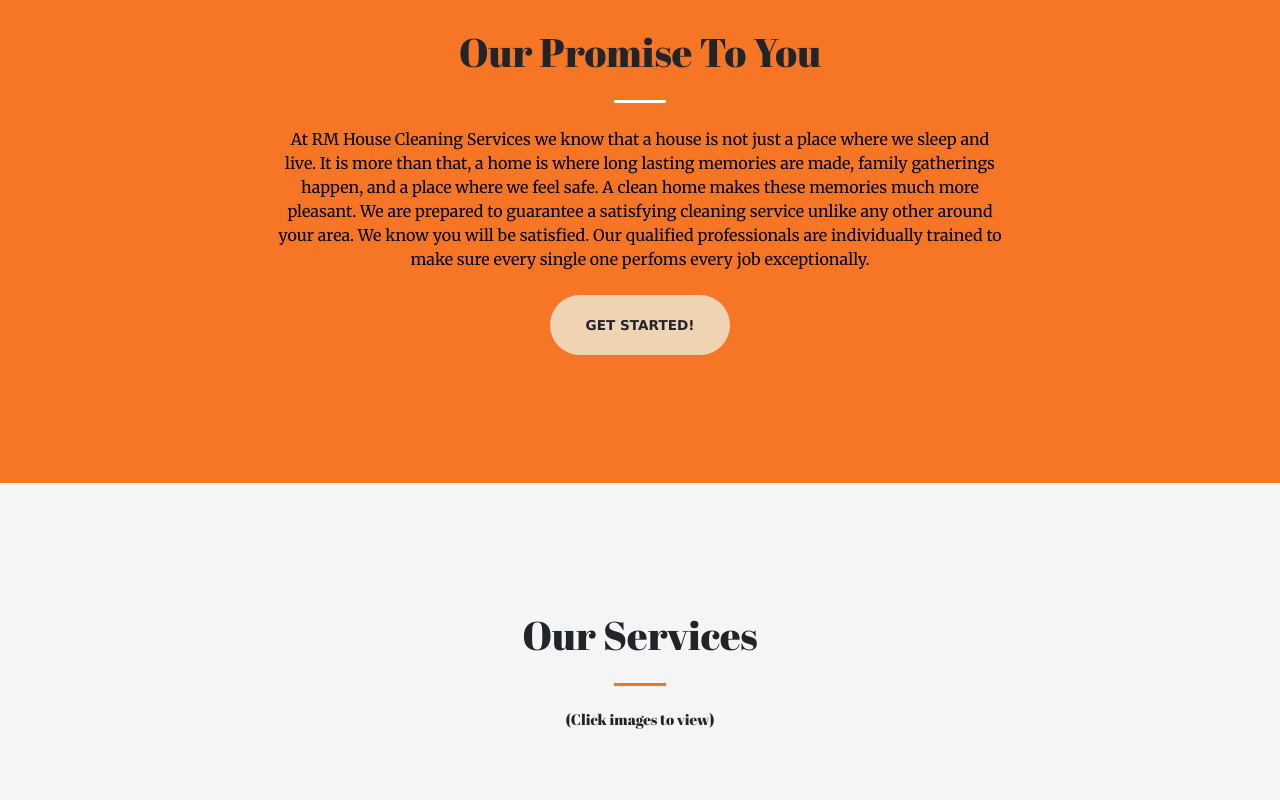
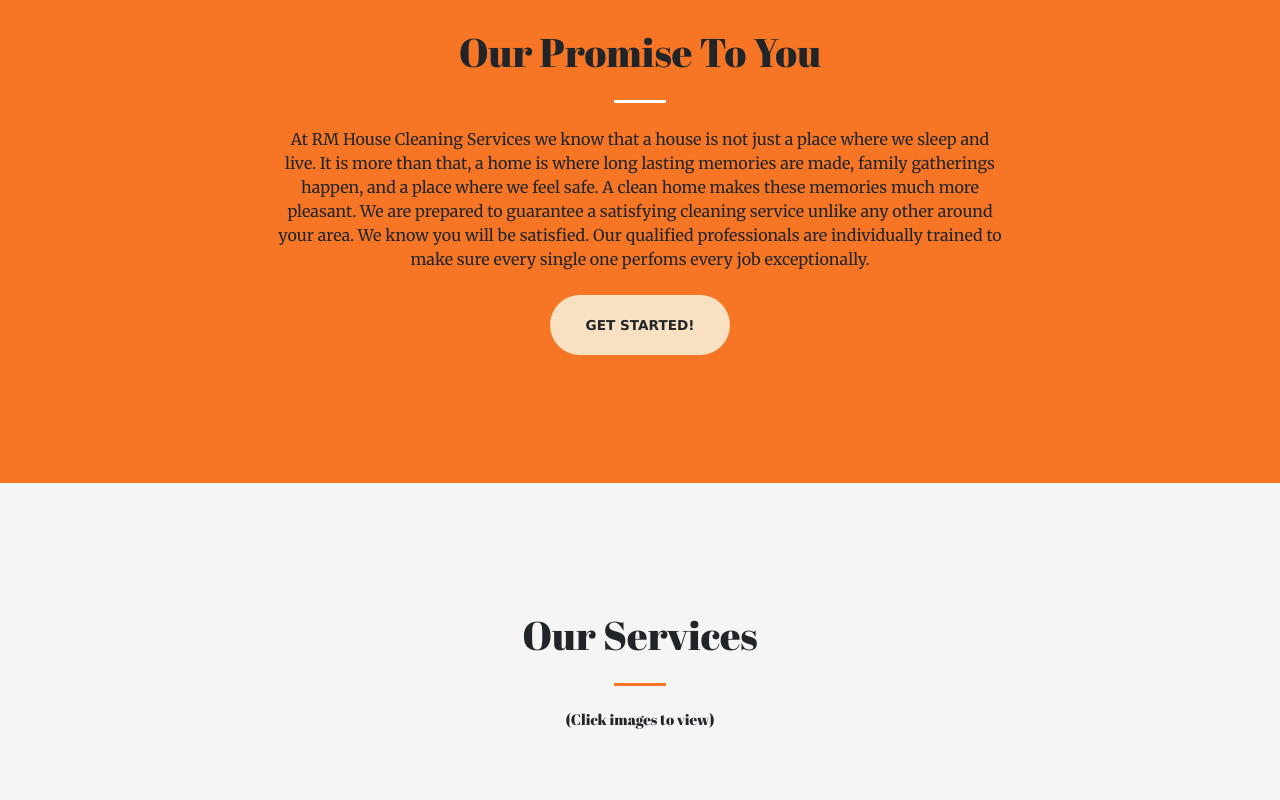
Before and after one commit to rgonz166/RMcleaning, a website with bundled scripts: page index.html in a window 1280 px wide. Shown: the part 900-1700 px from the top of the page. Built offline with nearby package versions, Linux system fonts and the light colour scheme; files whose address does not match are found by name.

Commit message:
messing with color

```diff
--- a/index.html
+++ b/index.html
@@ -82,7 +82,7 @@
         <div class="col-lg-8 text-center">
           <h1 class="text mt-0">Our Promise To You</h1>
           <hr class="divider light my-4">
-          <p class="text-50 mb-4" style="color: black">At RM House Cleaning Services we know that a house is not just a place where we sleep and live. It is more than that, a home is where long lasting memories are made, family gatherings happen, and a place where we feel safe. A clean home makes these memories much more pleasant. We are prepared to guarantee a satisfying cleaning service unlike any other around your area. We know you will be satisfied. Our qualified professionals are individually trained to make sure every single one perfoms every job exceptionally.</p>
+          <p class=" mb-4">At RM House Cleaning Services we know that a house is not just a place where we sleep and live. It is more than that, a home is where long lasting memories are made, family gatherings happen, and a place where we feel safe. A clean home makes these memories much more pleasant. We are prepared to guarantee a satisfying cleaning service unlike any other around your area. We know you will be satisfied. Our qualified professionals are individually trained to make sure every single one perfoms every job exceptionally.</p>
           <a class="btn btn-light btn-xl js-scroll-trigger" href="#services" style="font-family: Verdana, Geneva, Tahoma, sans-serif;">Get Started!</a>
         </div>
       </div>
--- a/scss/_variables.scss
+++ b/scss/_variables.scss
@@ -5,7 +5,7 @@
 // Set a custom color
 $orange: #f77626 !default;
 $brown: #1413133a !default;
-$light: #f0d3b2!default;
+$light: #f8eadb!default;
 
 // Set primary color to orange
 $primary: $orange !default;
```
Also changed, not shown: css/creative.css, css/creative.min.css.
